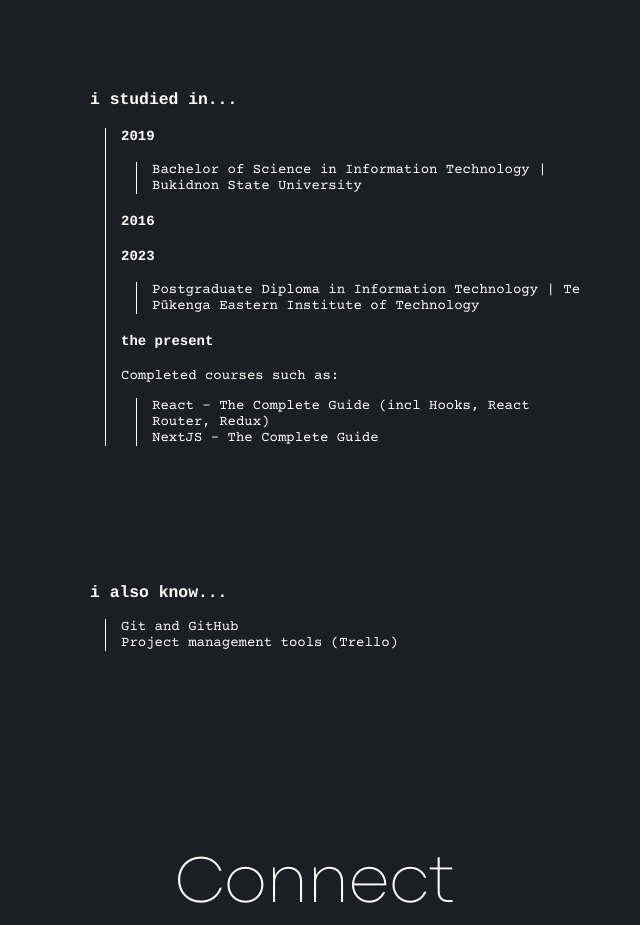
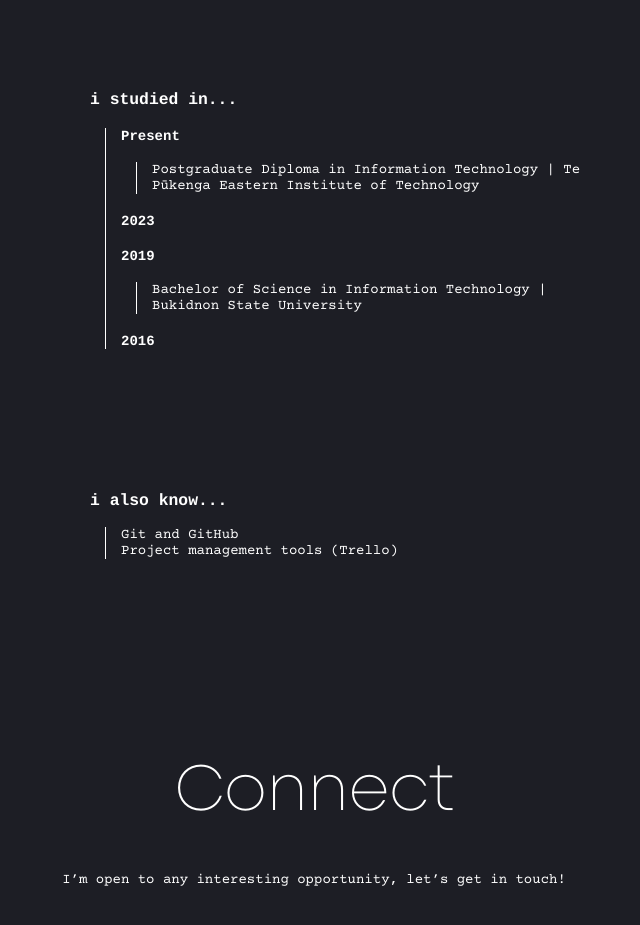
Before and after one commit to hoycid/my-portfolio, a React (Create React App) app: page / in a window 1280 px wide. Shown: the part 2240-3165 px from the top of the page, without its empty margins (326-966 px from the left). Built offline with nearby package versions, Linux system fonts and the light colour scheme; the HTML template or start-up script is replaced by a standard one.

Commit message:
removed courses, change structure for educ

```diff
--- a/src/App.js
+++ b/src/App.js
@@ -188,6 +188,16 @@ function App() {
           <section className={classes.education}>
             <h3>{"i studied in..."}</h3>
             <div className={classes.content}>
+            <h4>Present</h4>
+              <div className={classes.content}>
+                <ul>
+                  <li>
+                    Postgraduate Diploma in Information Technology | Te Pūkenga
+                    Eastern Institute of Technology
+                  </li>
+                </ul>
+              </div>
+              <h4>2023</h4>
               <h4>2019</h4>
               <div className={classes.content}>
                 <ul>
@@ -198,17 +208,7 @@ function App() {
                 </ul>
               </div>
               <h4>2016</h4>
-              <h4>2023</h4>
-              <div className={classes.content}>
-                <ul>
-                  <li>
-                    Postgraduate Diploma in Information Technology | Te Pūkenga
-                    Eastern Institute of Technology
-                  </li>
-                </ul>
-              </div>
-              <h4>the present</h4>
-              <p>Completed courses such as:</p>
+              {/* <p>Completed courses such as:</p>
               <div className={classes.content}>
                 <ul>
                   <li>
@@ -216,7 +216,7 @@ function App() {
                   </li>
                   <li>NextJS - The Complete Guide</li>
                 </ul>
-              </div>
+              </div> */}
             </div>
 
           </section>
```
